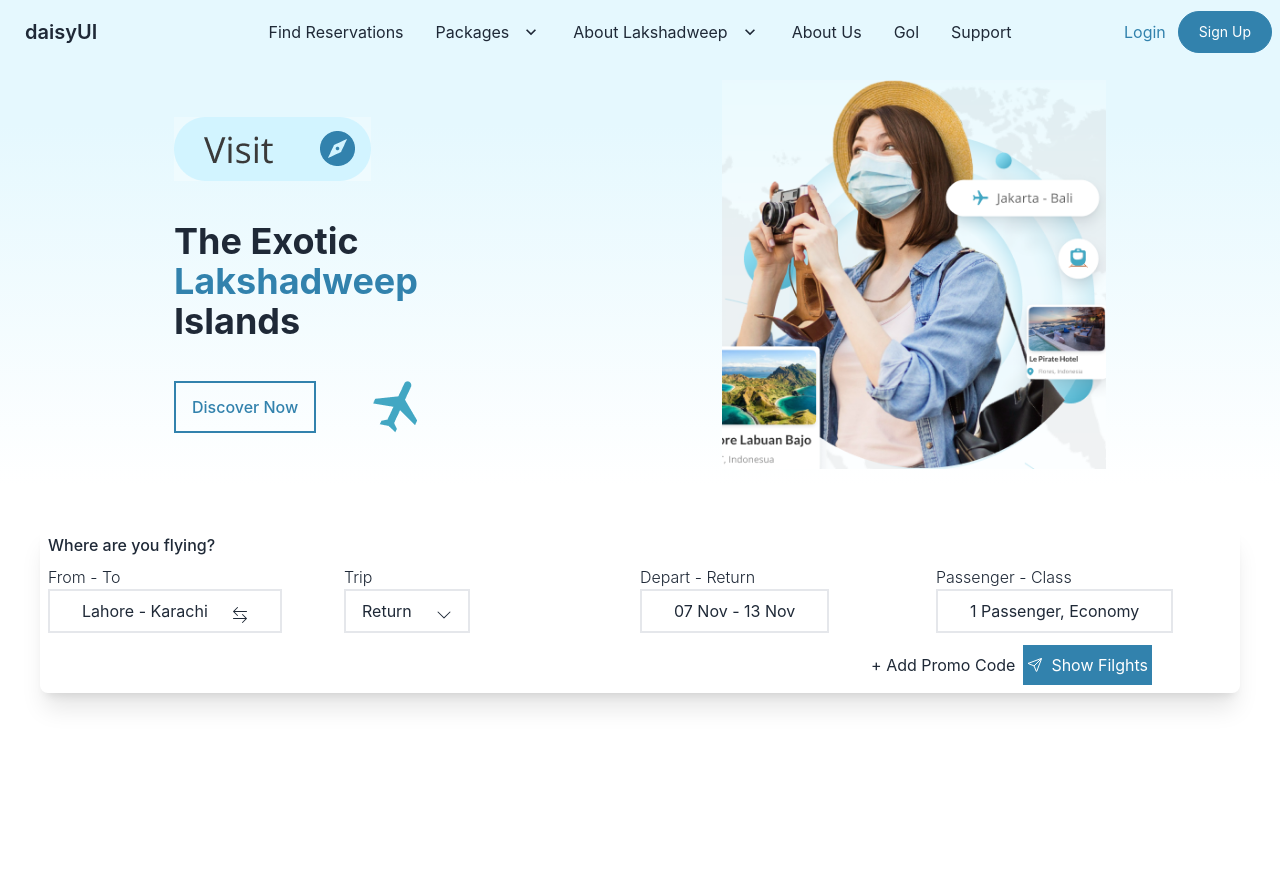
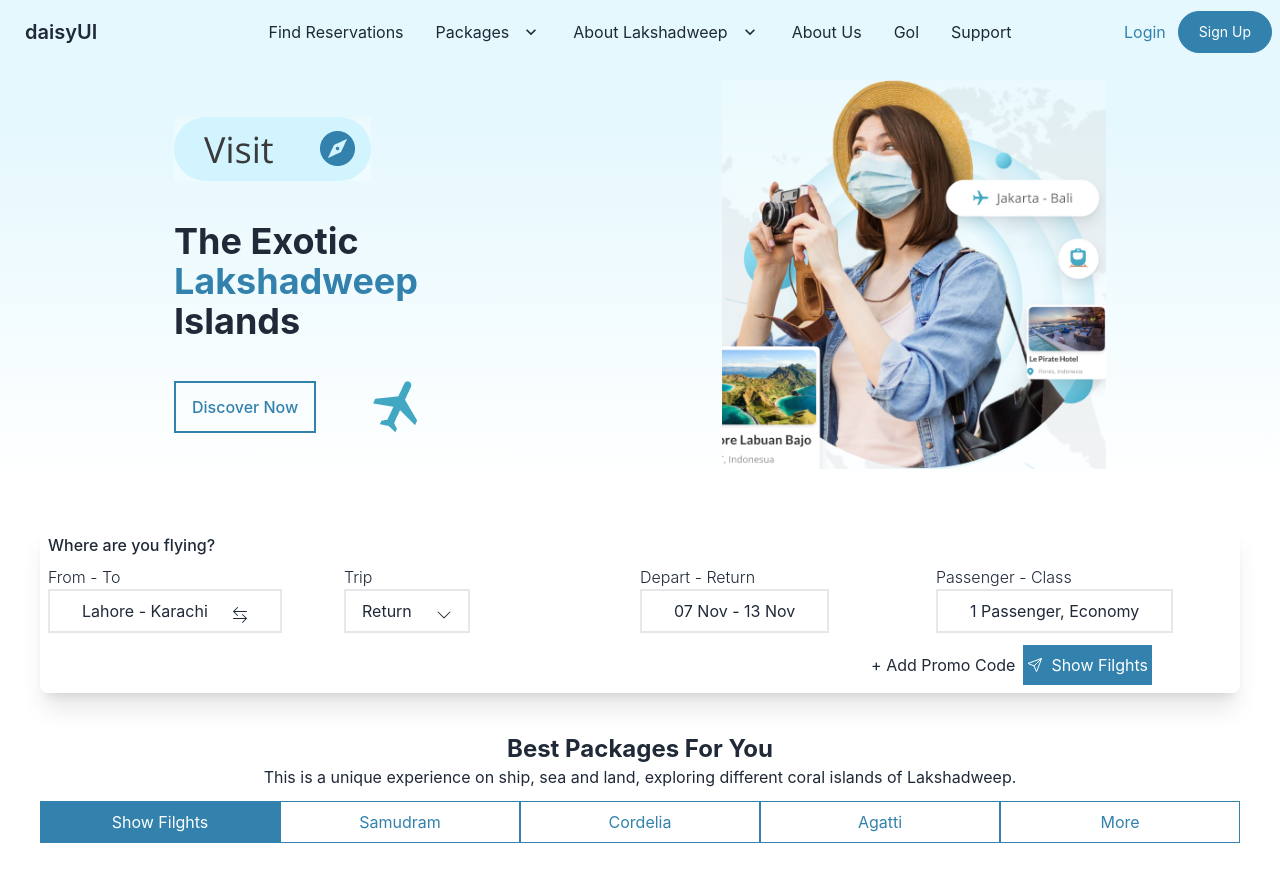
Before and after one commit to rhnchowdhury/Agumentik-Frontend-assignment, a React (Create React App) app: page / in a window 1280 px wide. Before the commit the page ends 800 px from the top, so only its background shows below. Built offline with nearby package versions, Linux system fonts and the light colour scheme.

Commit message:
packages added

```diff
--- a/src/Components/Pages/Home/Home.js
+++ b/src/Components/Pages/Home/Home.js
@@ -1,4 +1,5 @@
 import React from 'react';
+import Package from '../Packages/Package';
 import MiddlePart from '../Parts/MiddlePart';
 import Profile from '../Profile/Profile';
 
@@ -7,6 +8,7 @@ const Home = () => {
         <div>
             <Profile></Profile>
             <MiddlePart></MiddlePart>
+            <Package></Package>
         </div>
     );
 };
--- /dev/null
+++ b/src/Components/Pages/Packages/Package.js
@@ -0,0 +1,19 @@
+import React from 'react';
+
+const Package = () => {
+    return (
+        <div className='m-10'>
+            <h1 className='text-center text-2xl font-bold'>Best Packages For You</h1>
+            <p className='text-center'>This is a unique experience on ship, sea and land, exploring different coral islands of Lakshadweep.</p>
+            <div className='grid grid-cols-2 md:grid-cols-3 lg:grid-cols-5 mt-3'>
+                <button className="px-1 py-2" style={{ backgroundColor: '#3282AD', color: 'white' }}>Show Filghts</button>
+                <button className="px-4 py-2" style={{ color: '#3282AD', border: '1px solid #3282AD' }}>Samudram</button>
+                <button className="px-4 py-2" style={{ color: '#3282AD', border: '1px solid #3282AD' }}>Cordelia</button>
+                <button className="px-4 py-2" style={{ color: '#3282AD', border: '1px solid #3282AD' }}>Agatti</button>
+                <button className="px-4 py-2" style={{ color: '#3282AD', border: '1px solid #3282AD' }}>More</button>
+            </div>
+        </div>
+    );
+}
+
+export default Package;
```
